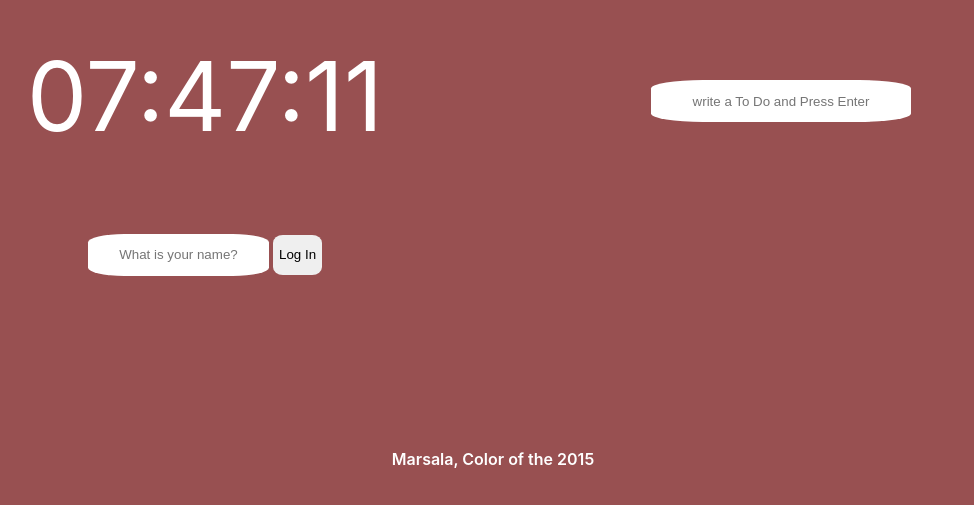
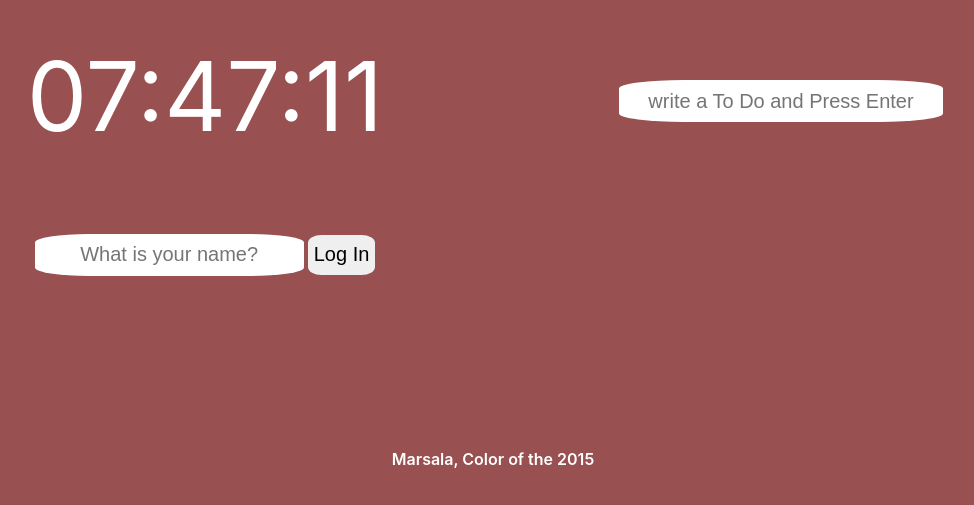
Before and after one commit to KChanho/momentumClone, a plain HTML site: page index.html in a window 1280 px wide. Shown: the part 291-796 px from the top of the page, without its empty margins (147-1121 px from the left). Drawn offline with Linux system fonts and the light colour scheme.

Commit message:
resize input font

```diff
--- a/css/style.css
+++ b/css/style.css
@@ -42,10 +42,11 @@ input {
     border-radius: 20%;
     border: none;
     text-align: center;
+    font-size: 2.5vh;
 }
 
 #todo-form input {
-    width: 20vw;
+    width: 25vw;
 }
 
 li {
```
